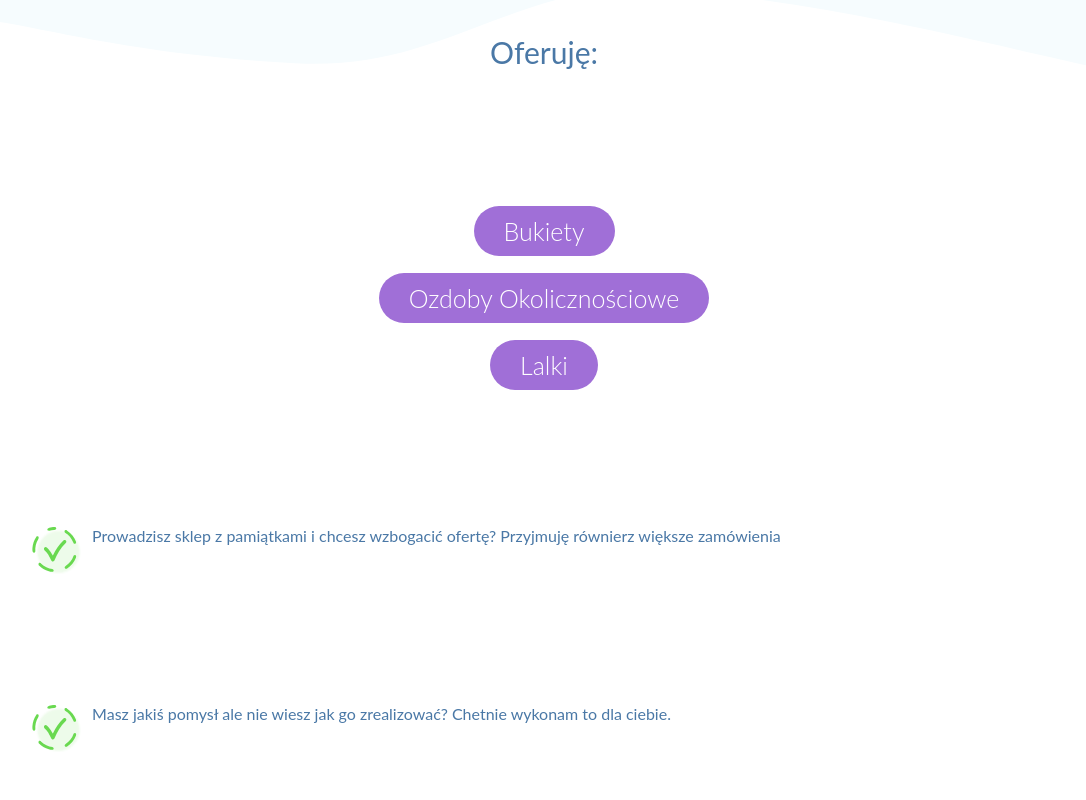
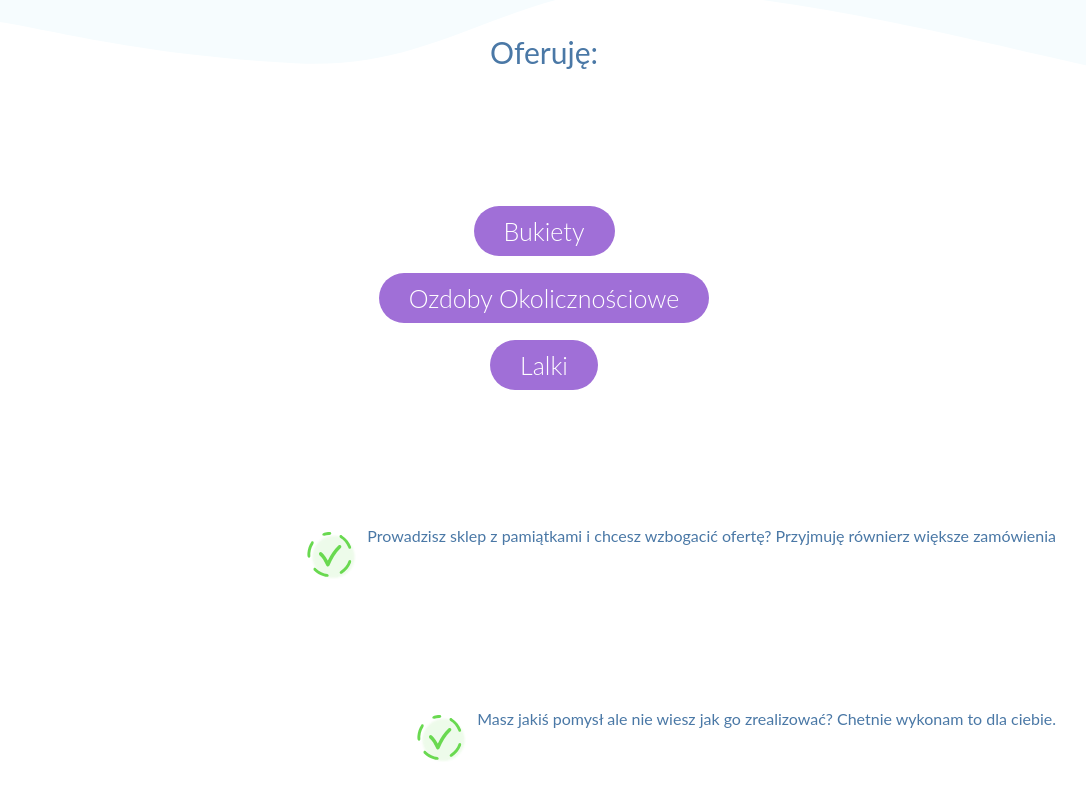
Before and after one commit to michfal/handicraft_landingpage_v2, a Next.js app: page / in a window 1280 px wide. Shown: the part 689-1489 px from the top of the page, without its empty margins (96-1182 px from the left). Built offline with nearby package versions, Linux system fonts and the light colour scheme.

Commit message:
Moved paragraph to separate component

```diff
--- /dev/null
+++ b/components/paragraph/paragraph.component.jsx
@@ -0,0 +1,8 @@
+import { ParagraphStyle } from "./paragraph.styles"
+
+export const Paragraph = ({ text }) => {
+    console.log(text)
+    return (
+        <ParagraphStyle>{text}</ParagraphStyle>
+    )
+};
--- /dev/null
+++ b/components/paragraph/paragraph.styles.jsx
@@ -0,0 +1,10 @@
+import styled from 'styled-components';
+
+export const ParagraphStyle = styled.p`
+color: ${props => props.theme.colors.lightGrayBlue};
+font-size: 16px;
+display: inline-block;
+/* width: 25rem; */
+margin-top: 0;
+/* padding-left: 1rem; */
+`;
--- a/components/pointTick/pointTick.components.jsx
+++ b/components/pointTick/pointTick.components.jsx
@@ -1,8 +1,9 @@
 import React from 'react';
 import Image from 'next/image';
 import pointer from '../../public/images/pointer.svg';
+import { Paragraph } from '../paragraph/paragraph.component';
 
-import { PointTickWrapper, ImageWrapper, PointText } from './pointTick.styles';
+import { PointTickWrapper, ImageWrapper } from './pointTick.styles';
 
 export const PointTick = ({text}) => {
 
@@ -16,7 +17,7 @@ export const PointTick = ({text}) => {
                     quality={100}
                 />
             </ImageWrapper>
-            <PointText>{text}</PointText>
+            <Paragraph text={text}/>
         </PointTickWrapper>
     )
 }
--- a/components/pointTick/pointTick.styles.jsx
+++ b/components/pointTick/pointTick.styles.jsx
@@ -12,20 +12,10 @@ export const PointTickWrapper = styled.div`
 export const ImageWrapper = styled.div`
     height: 5rem;
     min-width: 5rem;
+    /* padding-right: 1rem; */
+    margin: 0.5rem 1rem auto auto;
     /* border: 1px solid red; */
     position: relative;
     display: inline-block;
-    & > span {
-        height: 100%;
-        /* width: 8rem; */
-    }
+
 `;
-
-export const PointText = styled.p`
-        color: ${props => props.theme.colors.lightGrayBlue};
-        font-size: 16px;
-        display: inline-block;
-        /* width: 25rem; */
-        margin-top: 0;
-        padding-left: 1rem;
-`;
```
